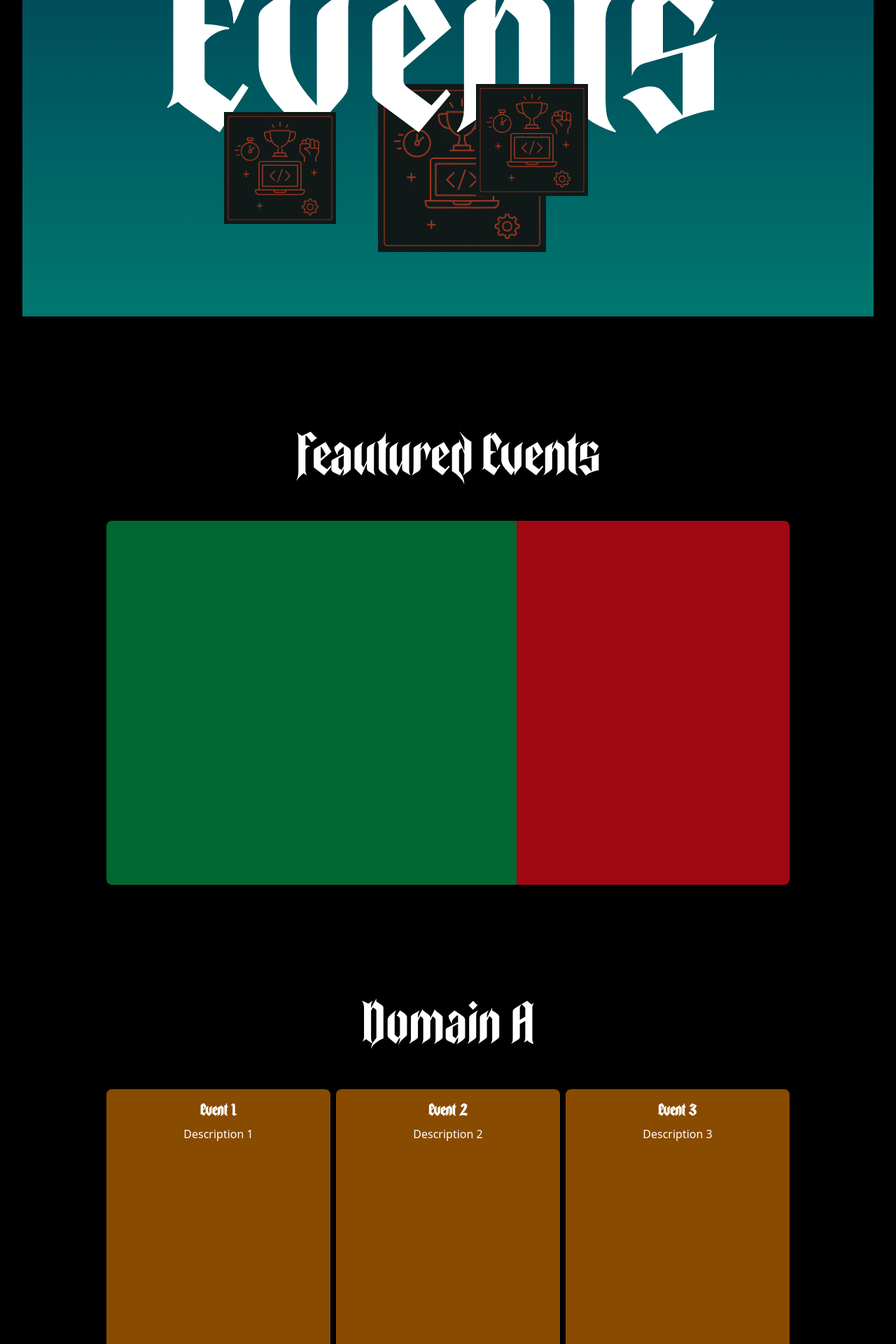
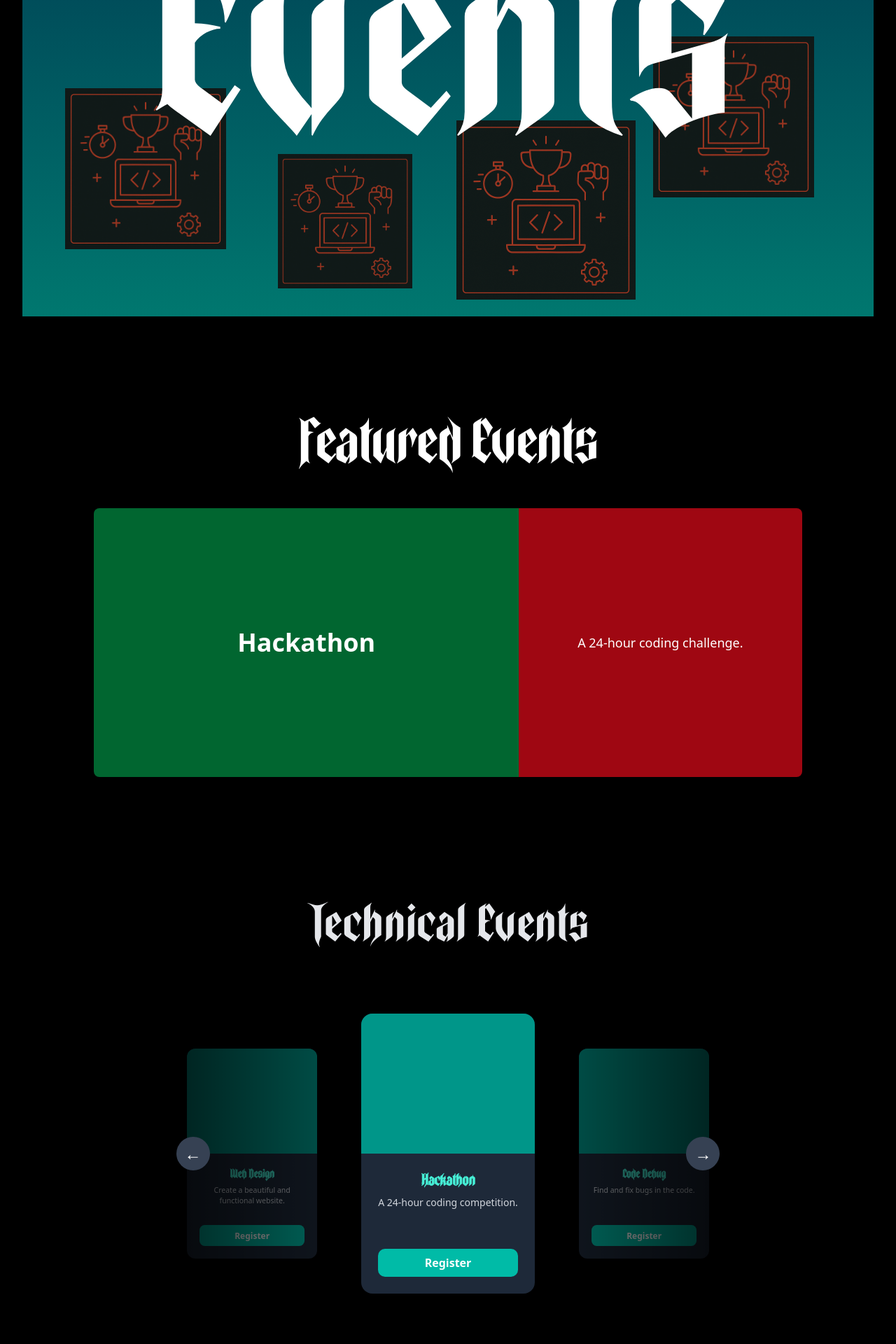
Before and after one commit to siddhantcvdi/Infotsav-25, a React (Vite) app: page /events in a window 1280 px wide. Shown: the part 380-2300 px from the top of the page at 70% size. Built offline with nearby package versions, Linux system fonts and the light colour scheme.

Commit message:
added carousel component

```diff
--- /dev/null
+++ b/src/Components/EventsPage/ArrowNavButton.tsx
@@ -0,0 +1,16 @@
+import React from "react";
+
+const ArrowNavButton: React.FC<{
+  direction: "left" | "right";
+  onClick: () => void;
+}> = ({ direction, onClick }) => (
+  <div
+    onClick={onClick}
+    className="w-12 h-12 bg-gray-700 hover:bg-teal-500 text-white text-2xl font-bold rounded-full flex items-center justify-center cursor-pointer transition-all duration-300 hover:scale-110"
+    aria-label={direction === "left" ? "Previous" : "Next"}
+  >
+    {direction === "left" ? "←" : "→"}
+  </div>
+);
+
+export default ArrowNavButton;
--- a/src/Components/EventsPage/Card.tsx
+++ b/src/Components/EventsPage/Card.tsx
@@ -1,13 +1,38 @@
+import React from "react";
+
 interface CardProps {
   title: string;
   description: string;
+  id?: string;
+  onRegister?: () => void;
 }
 
-const Card: React.FC<CardProps> = ({ title, description }) => {
+const Card: React.FC<CardProps> = ({ title, description, id, onRegister }) => {
   return (
-    <div className="bg-yellow-800 h-120 w-80 rounded-md p-4 text-white">
-      <h3 className="text-xl font-bold font-cattedrale">{title}</h3>
-      <p className="mt-2">{description}</p>
+    <div
+      id={id}
+      className="bg-gray-800 shadow-2xl rounded-2xl overflow-hidden h-[400px] w-full"
+    >
+      {/* Upper half - Image placeholder (using color for now) */}
+      <div className="h-1/2 w-full bg-teal-600 flex items-center justify-center">
+        {/* You can replace this div with an actual image later */}
+      </div>
+
+      {/* Lower half - Content */}
+      <div className="h-1/2 p-6 flex flex-col">
+        <h3 className="text-xl font-bold text-teal-300 font-cattedrale">
+          {title}
+        </h3>
+        <p className="mt-2 text-gray-300 text-sm line-clamp-3 flex-grow">
+          {description}
+        </p>
+        <button
+          className="mt-4 px-4 py-2 bg-teal-500 hover:bg-teal-600 text-white rounded-lg font-semibold transition-colors duration-300"
+          onClick={onRegister}
+        >
+          Register
+        </button>
+      </div>
     </div>
   );
 };
--- a/src/Components/EventsPage/Domain.tsx
+++ b/src/Components/EventsPage/Domain.tsx
@@ -1,4 +1,6 @@
+import React, { useState } from "react";
 import Card from "./Card";
+import ArrowNavButton from "./ArrowNavButton";
 
 interface CardData {
   title: string;
@@ -8,16 +10,97 @@ interface CardData {
 interface DomainProps {
   domainName: string;
   cards: CardData[];
+  currentIndex: number;
+  setCurrentIndex: (idx: number) => void;
 }
 
-const Domain: React.FC<DomainProps> = ({ domainName, cards }) => {
+const Domain: React.FC<DomainProps> = ({
+  domainName,
+  cards,
+  currentIndex,
+  setCurrentIndex,
+}) => {
+  const [direction, setDirection] = useState<"left" | "right">("right");
+
+  const goToPrevious = () => {
+    setDirection("left");
+    setCurrentIndex(currentIndex === 0 ? cards.length - 1 : currentIndex - 1);
+  };
+
+  const goToNext = () => {
+    setDirection("right");
+    setCurrentIndex(currentIndex === cards.length - 1 ? 0 : currentIndex + 1);
+  };
+
+  const leftIndex = (currentIndex - 1 + cards.length) % cards.length;
+  const rightIndex = (currentIndex + 1) % cards.length;
+
+  // Helper to generate unique card IDs
+  const getCardId = (idx: number) =>
+    `${domainName.replace(/\s+/g, "-").toLowerCase()}-card-${idx}`;
+
+  // Placeholder register handler
+  const handleRegister = (cardIdx: number) => {
+    alert(`Register for ${cards[cardIdx].title}`);
+  };
+
   return (
-    <div className="w-full flex flex-col justify-center items-center space-y-15">
-      <h2 className="font-cattedrale text-7xl text-center">{domainName}</h2>
-      <div className="w-full flex justify-between">
-        {cards.map((card, idx) => (
-          <Card key={idx} {...card} />
-        ))}
+    <div className="w-full flex flex-col justify-center items-center space-y-8">
+      <h2 className="text-[5vw] text-center text-gray-200 font-cattedrale tracking-wide">
+        {domainName}
+      </h2>
+
+      {/* Carousel container */}
+      <div className="relative h-[500px] w-[80%] max-w-[1200px] flex justify-center items-center overflow-hidden">
+        {/* Left nav button */}
+        <div className="absolute left-4 z-10">
+          <ArrowNavButton direction="left" onClick={goToPrevious} />
+        </div>
+
+        {/* Cards wrapper */}
+        <div className="flex items-center justify-center gap-8 h-full w-full">
+          {/* Left card */}
+          <div className="relative h-[400px] w-[300px] transform scale-75 opacity-50 transition-all duration-500 ease-out">
+            <div className="absolute inset-0 bg-gradient-to-l from-transparent to-black opacity-50"></div>
+            <Card
+              id={getCardId(leftIndex)}
+              title={cards[leftIndex].title}
+              description={cards[leftIndex].description}
+              onRegister={() => handleRegister(leftIndex)}
+            />
+          </div>
+
+          {/* Center card */}
+          <div
+            key={currentIndex}
+            className={`h-[400px] w-[300px] transform transition-all duration-500 ease-out ${
+              direction === "right" ? "translate-x-0" : "-translate-x-0"
+            }`}
+          >
+            <Card
+              id={getCardId(currentIndex)}
+              title={cards[currentIndex].title}
+              description={cards[currentIndex].description}
+              onRegister={() => handleRegister(currentIndex)}
+            />
+          </div>
+
+          {/* Right card */}
+          <div className="relative h-[400px] w-[300px] transform scale-75 opacity-50 transition-all duration-500 ease-out">
+            <div className="absolute inset-0 bg-gradient-to-r from-transparent to-black opacity-50"></div>
+            <Card
+              id={getCardId(rightIndex)}
+              title={cards[rightIndex].title}
+              description={cards[rightIndex].description}
+              onRegister={() => handleRegister(rightIndex)}
+            />
+          </div>
+        </div>
+
+        {/* Right nav button */}
+        <div className="absolute right-4 z-10">
+          <ArrowNavButton direction="right" onClick={goToNext} />
+        </div>
       </div>
     </div>
   );
--- a/src/Components/EventsPage/FeaturedEvents.tsx
+++ b/src/Components/EventsPage/FeaturedEvents.tsx
@@ -1,10 +1,142 @@
-const FeaturedEvents = () => {
+import React, { useState, useEffect, useRef } from "react";
+
+const slides = [
+  {
+    id: 1,
+    title: "Hackathon",
+    description: "A 24-hour coding challenge.",
+    leftColor: "bg-green-800",
+    rightColor: "bg-red-800",
+    domain: "Technical Events",
+    cardIdx: 0,
+  },
+  {
+    id: 2,
+    title: "Valorant Tournament",
+    description: "Compete in a 5v5 tactical shooter.",
+    leftColor: "bg-blue-800",
+    rightColor: "bg-yellow-800",
+    domain: "Gaming Events",
+    cardIdx: 0,
+  },
+  {
+    id: 3,
+    title: "Photography Contest",
+    description: "Capture and share your best shots.",
+    leftColor: "bg-purple-800",
+    rightColor: "bg-pink-800",
+    domain: "Creative Events",
+    cardIdx: 0,
+  },
+];
+
+// Create a new array with the first slide cloned at the end
+const carouselSlides = [...slides, slides[0]];
+
+interface FeaturedEventsProps {
+  setDomainIndex: (domainIdx: number, cardIdx: number) => void;
+}
+
+const FeaturedEvents: React.FC<FeaturedEventsProps> = ({ setDomainIndex }) => {
+  const [currentIndex, setCurrentIndex] = useState(0);
+  const [isTransitioning, setIsTransitioning] = useState(true); // State to control transition
+  const slideInterval = useRef<NodeJS.Timeout | null>(null);
+
+  const startAutoSlide = () => {
+    slideInterval.current = setInterval(() => {
+      // Just increment the index. The useEffect will handle the loop.
+      setCurrentIndex((prev) => prev + 1);
+    }, 5000);
+  };
+
+  const stopAutoSlide = () => {
+    if (slideInterval.current) clearInterval(slideInterval.current);
+  };
+
+  useEffect(() => {
+    startAutoSlide();
+    return () => stopAutoSlide();
+  }, []);
+
+  // This effect handles the seamless loop logic
+  useEffect(() => {
+    // When we reach the cloned slide at the end
+    if (currentIndex === slides.length) {
+      // Wait for the transition to finish (700ms)
+      const timer = setTimeout(() => {
+        setIsTransitioning(false); // Disable transition
+        setCurrentIndex(0); // Instantly jump back to the first slide
+      }, 700); // This duration must match the CSS transition duration
+
+      return () => clearTimeout(timer);
+    }
+
+    // After jumping back to the first slide, re-enable the transition
+    if (currentIndex === 0 && !isTransitioning) {
+      // A tiny timeout allows the browser to process the index change
+      // before re-enabling the transition.
+      const timer = setTimeout(() => {
+        setIsTransitioning(true);
+      }, 50);
+
+      return () => clearTimeout(timer);
+    }
+  }, [currentIndex, isTransitioning]);
+
+  // Scroll to the corresponding card in the domain carousel and set focus
+  const handleSlideClick = (slide: (typeof slides)[0]) => {
+    // Find domain index
+    const domainMap = ["Technical Events", "Gaming Events", "Creative Events"];
+    const domainIdx = domainMap.findIndex((d) => d === slide.domain);
+    if (domainIdx !== -1) {
+      setDomainIndex(domainIdx, slide.cardIdx);
+      setTimeout(() => {
+        const cardId = `${slide.domain
+          .replace(/\s+/g, "-")
+          .toLowerCase()}-card-${slide.cardIdx}`;
+        const cardElement = document.getElementById(cardId);
+        if (cardElement) {
+          cardElement.scrollIntoView({ behavior: "smooth", block: "center" });
+        }
+      }, 100); // Wait for carousel to update
+    }
+  };
+
   return (
-    <div className="w-full flex flex-col justify-center items-center space-y-15">
-      <h2 className="font-cattedrale text-7xl text-center">Feautured Events</h2>
-      <div className="h-130 w-full flex">
-        <div className="h-full w-3/5 bg-green-800 rounded-l-md"></div>
-        <div className="h-full w-2/5 bg-red-800 rounded-r-md"></div>
+    <div className="w-full flex flex-col justify-center items-center space-y-[3vw]">
+      <h2 className="w-full font-cattedrale text-[6vw] text-center">
+        Featured Events
+      </h2>
+
+      <div className="relative w-full h-[30vw] min-h-[250px] overflow-hidden rounded-md">
+        <div
+          className={`flex h-full ${
+            isTransitioning
+              ? "transition-transform duration-700 ease-in-out"
+              : ""
+          }`}
+          style={{ transform: `translateX(-${currentIndex * 100}%)` }}
+        >
+          {/* Map over the new array with the cloned slide */}
+          {carouselSlides.map((slide, index) => (
+            <div
+              key={index}
+              className="flex w-full h-full flex-shrink-0 cursor-pointer"
+              onClick={() => handleSlideClick(slide)}
+            >
+              <div
+                className={`h-full w-3/5 ${slide.leftColor} flex items-center justify-center`}
+              >
+                <h3 className="text-white text-4xl font-bold">{slide.title}</h3>
+              </div>
+              <div
+                className={`h-full w-2/5 ${slide.rightColor} flex items-center justify-center p-4`}
+              >
+                <p className="text-white text-lg">{slide.description}</p>
+              </div>
+            </div>
+          ))}
+        </div>
       </div>
     </div>
   );
--- a/src/Components/EventsPage/Main.tsx
+++ b/src/Components/EventsPage/Main.tsx
@@ -1,15 +1,39 @@
 const Main = () => {
   return (
-    <div className="h-screen bg-gradient-to-b from-sky-950 to-teal-700">
-        <div className="h-full w-full flex items-center justify-center font-cattedrale">
-          <h1 className="z-1 text-[20rem] tracking-wide">Events</h1>
-          <img src="/assets/Images/test-events-page.png" className="absolute bottom-15 left-135 h-60"></img>
-          <img src="/assets/Images/test-events-page.png" className="absolute top-50 left-130 h-45"></img>
-          <img src="/assets/Images/test-events-page.png" className="absolute top-30 right-95 h-65"></img>
-          <img src="/assets/Images/test-events-page.png" className="absolute bottom-35 right-110 h-40 z-2"></img>
-          <img src="/assets/Images/test-events-page.png" className="absolute top-40 left-90 h-30"></img>
-          <img src="/assets/Images/test-events-page.png" className="absolute bottom-25 left-80 h-40 z-2"></img>
-        </div>
+    <div className="relative w-full bg-gradient-to-b from-sky-950 to-teal-700 flex items-center justify-center h-[30vh] md:h-screen overflow-hidden">
+      {/* Main text */}
+      <h1 className="text-[26vw] tracking-wide font-cattedrale z-[1]">
+        Events
+      </h1>
+      {/* Responsive images */}
+      <img
+        src="/assets/Images/test-events-page.png"
+        className="absolute top-[7%] left-[18%] h-[18vw]"
+      />
+      <img
+        src="/assets/Images/test-events-page.png"
+        className="absolute bottom-[12%] left-[5%] h-[18vw]"
+      />
+      <img
+        src="/assets/Images/test-events-page.png"
+        className="absolute top-[15%] right-[45%] h-[14vw] md:z-[1]"
+      />
+      <img
+        src="/assets/Images/test-events-page.png"
+        className="absolute top-[12%] right-[22%] h-[18vw]"
+      />
+      <img
+        src="/assets/Images/test-events-page.png"
+        className="absolute top-[50%] right-[7%] h-[18vw]"
+      />
+      <img
+        src="/assets/Images/test-events-page.png"
+        className="absolute bottom-[5%] left-[30%] h-[15vw] md:z-[1]"
+      />
+      <img
+        src="/assets/Images/test-events-page.png"
+        className="absolute bottom-[3%] right-[28%] h-[20vw]"
+      />
     </div>
   )
 }
--- a/src/Pages/EventsPage.tsx
+++ b/src/Pages/EventsPage.tsx
@@ -3,42 +3,67 @@ import FeaturedEvents from "@/Components/EventsPage/FeaturedEvents";
 import Main from "@/Components/EventsPage/Main";
 import Footer from "@/Components/Other/Footer";
 
+import React, { useState } from "react";
+
 const EventsPage = () => {
   const data = [
     {
-      domainName: "Domain A",
+      domainName: "Technical Events",
       cards: [
-        { title: "Event 1", description: "Description 1" },
-        { title: "Event 2", description: "Description 2" },
-        { title: "Event 3", description: "Description 3" },
+        { title: "Hackathon", description: "A 24-hour coding competition." },
+        { title: "Code Debug", description: "Find and fix bugs in the code." },
+        {
+          title: "Web Design",
+          description: "Create a beautiful and functional website.",
+        },
       ],
     },
     {
-      domainName: "Domain B",
+      domainName: "Gaming Events",
       cards: [
-        { title: "Event 1", description: "Description 1" },
-        { title: "Event 2", description: "Description 2" },
-        { title: "Event 3", description: "Description 3" },
+        { title: "Valorant", description: "5v5 tactical shooter tournament." },
+        { title: "FIFA", description: "Virtual football championship." },
+        { title: "Chess", description: "A classic test of strategy." },
       ],
     },
     {
-      domainName: "Domain C",
+      domainName: "Creative Events",
       cards: [
-        { title: "Event 1", description: "Description 1" },
-        { title: "Event 2", description: "Description 2" },
-        { title: "Event 3", description: "Description 3" },
+        { title: "Photography", description: "Capture the best moments." },
+        {
+          title: "Short Film",
+          description: "Tell a story in under 5 minutes.",
+        },
       ],
     },
   ];
 
+  // State for each domain's current card index
+  const [domainIndices, setDomainIndices] = useState(data.map(() => 0));
+
+  // Setter for a specific domain index
+  const setDomainIndex = (domainIdx: number, cardIdx: number) => {
+    setDomainIndices((prev) => {
+      const updated = [...prev];
+      updated[domainIdx] = cardIdx;
+      return updated;
+    });
+  };
+
   return (
     <div>
       <Main />
-      <div className="h-auto w-full py-40 px-30 space-y-40">
-        <FeaturedEvents />
+      <div className="h-auto w-full py-10 md:py-30 px-[8vw] space-y-15 md:space-y-40">
+        <FeaturedEvents setDomainIndex={setDomainIndex} />
 
         {data.map((domain, idx) => (
-          <Domain key={idx} {...domain} />
+          <Domain
+            key={idx}
+            domainName={domain.domainName}
+            cards={domain.cards}
+            currentIndex={domainIndices[idx]}
+            setCurrentIndex={(cardIdx: number) => setDomainIndex(idx, cardIdx)}
+          />
         ))}
       </div>
       <Footer />
```
